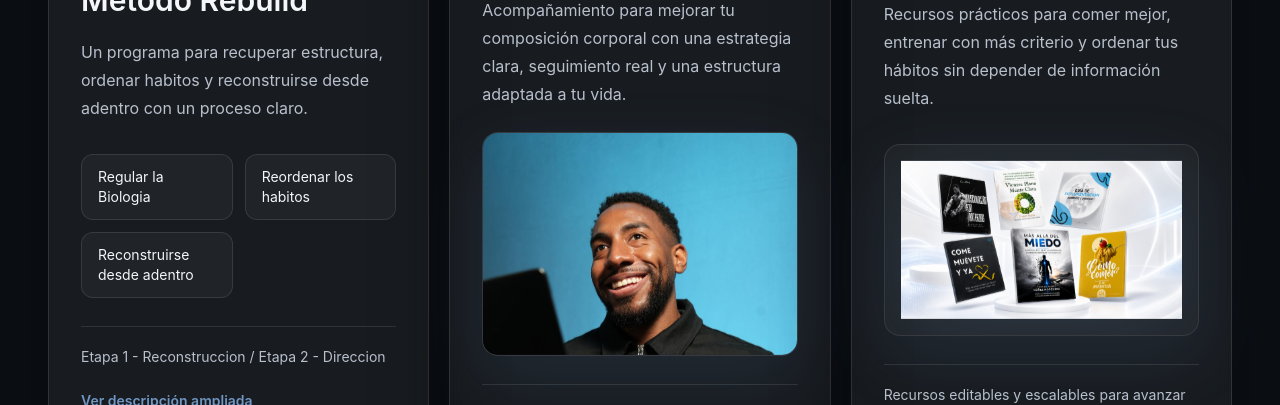
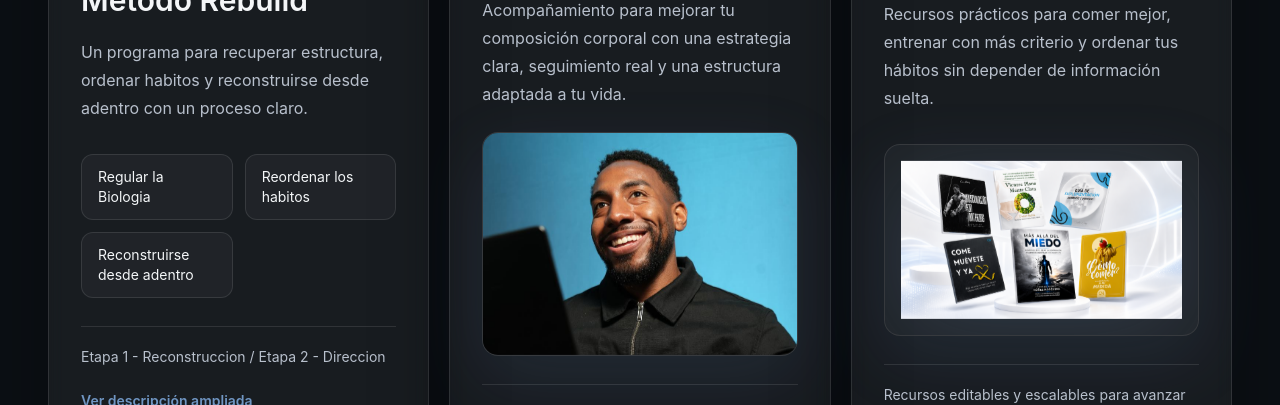
Before and after one commit to coachingcristian-tech/pushidapp, a React (Vite) app: page / in a window 1280 px wide. Shown: the part 2400-2805 px from the top of the page. Built offline with nearby package versions, Linux system fonts and the light colour scheme.

Commit message:
Add files via upload

```diff
--- a/src/App.jsx
+++ b/src/App.jsx
@@ -817,7 +817,7 @@ function FitnessPlansModal({ isOpen, onClose }) {
           <div className="grid gap-8 lg:grid-cols-[0.92fr_1.08fr] lg:items-start">
             <figure className="overflow-hidden rounded-3xl border border-white/10 bg-white/[0.045] p-3 shadow-[0_28px_90px_rgba(0,0,0,0.28)] transition duration-500 hover:-translate-y-1 hover:border-[#8fb99a]/30">
               <img
-                className="aspect-[4/5] h-full w-full rounded-2xl object-cover object-center shadow-[0_18px_55px_rgba(0,0,0,0.24)]"
+                className="aspect-[4/5] h-full w-full rounded-2xl object-cover object-[center_35%] shadow-[0_18px_55px_rgba(0,0,0,0.24)]"
                 src="/media/asesoria-fitness-online.jpg"
                 alt="Cristian Núñez en Asesorías Fitness Online"
                 loading="eager"
@@ -1325,7 +1325,7 @@ function App() {
                     <img
                       className={`drop-shadow-[0_18px_45px_rgba(112,150,195,0.18)] ${
                         service.imageVariant === 'compact'
-                          ? 'h-full w-full object-cover object-[center_18%]'
+                          ? 'h-full w-full object-cover object-[center_35%]'
                           : 'h-auto w-full object-contain'
                       }`}
                       src={service.image}
```
